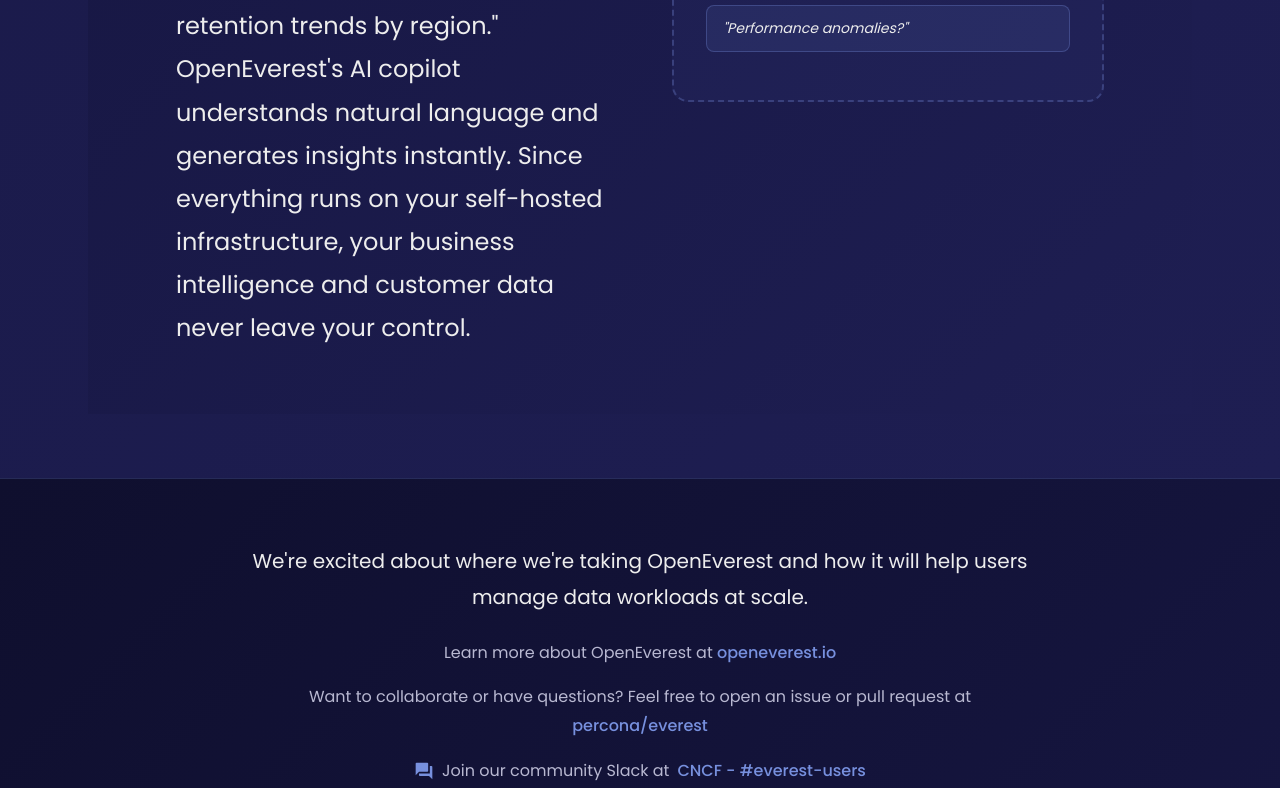
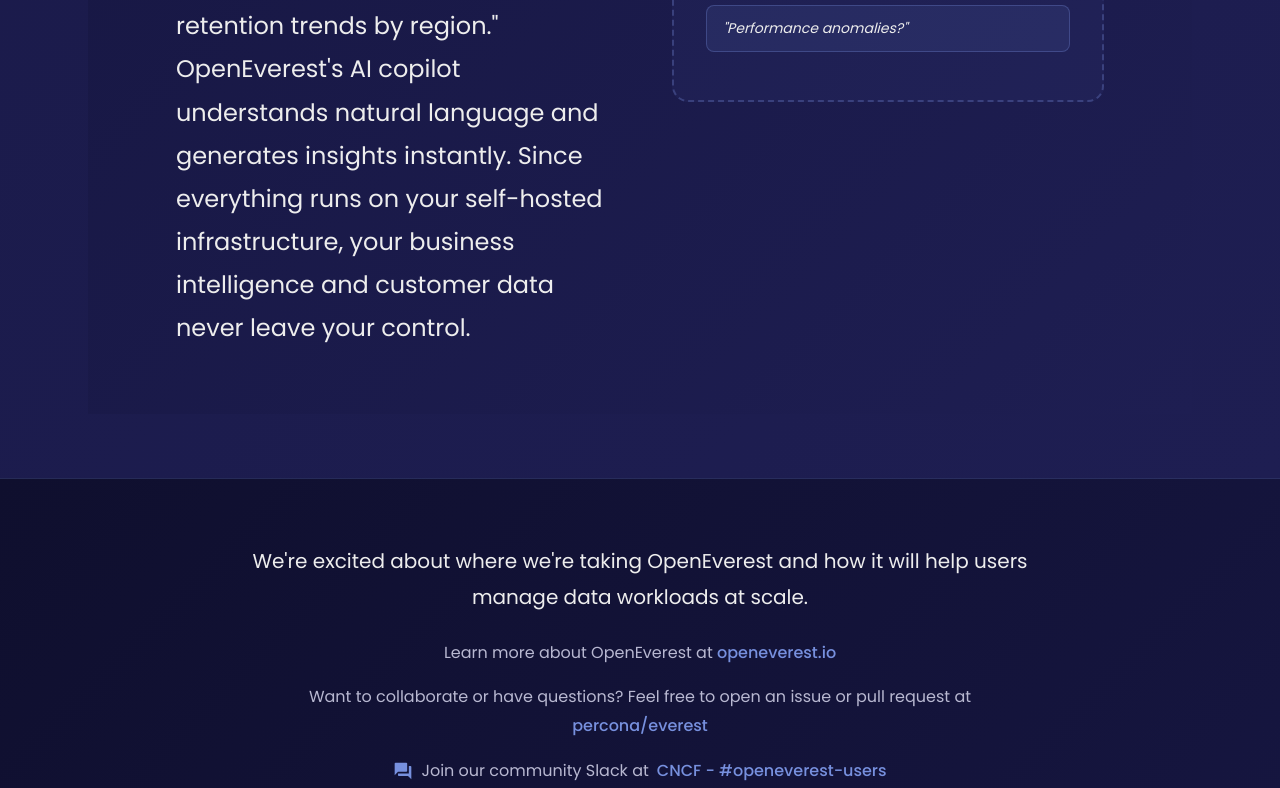
Before and after one commit to openeverest/vision, a React (Vite) app: page / in a window 1280 px wide. Shown: the part 11212-12000 px from the top of the page. Built offline with nearby package versions, Linux system fonts and the light colour scheme.

Commit message:
fix channel name

```diff
--- a/src/components/layout/Footer.jsx
+++ b/src/components/layout/Footer.jsx
@@ -127,7 +127,7 @@
                 },
               }}
             >
-              CNCF - #everest-users
+              CNCF - #openeverest-users
             </Link>
           </Typography>
 
```
